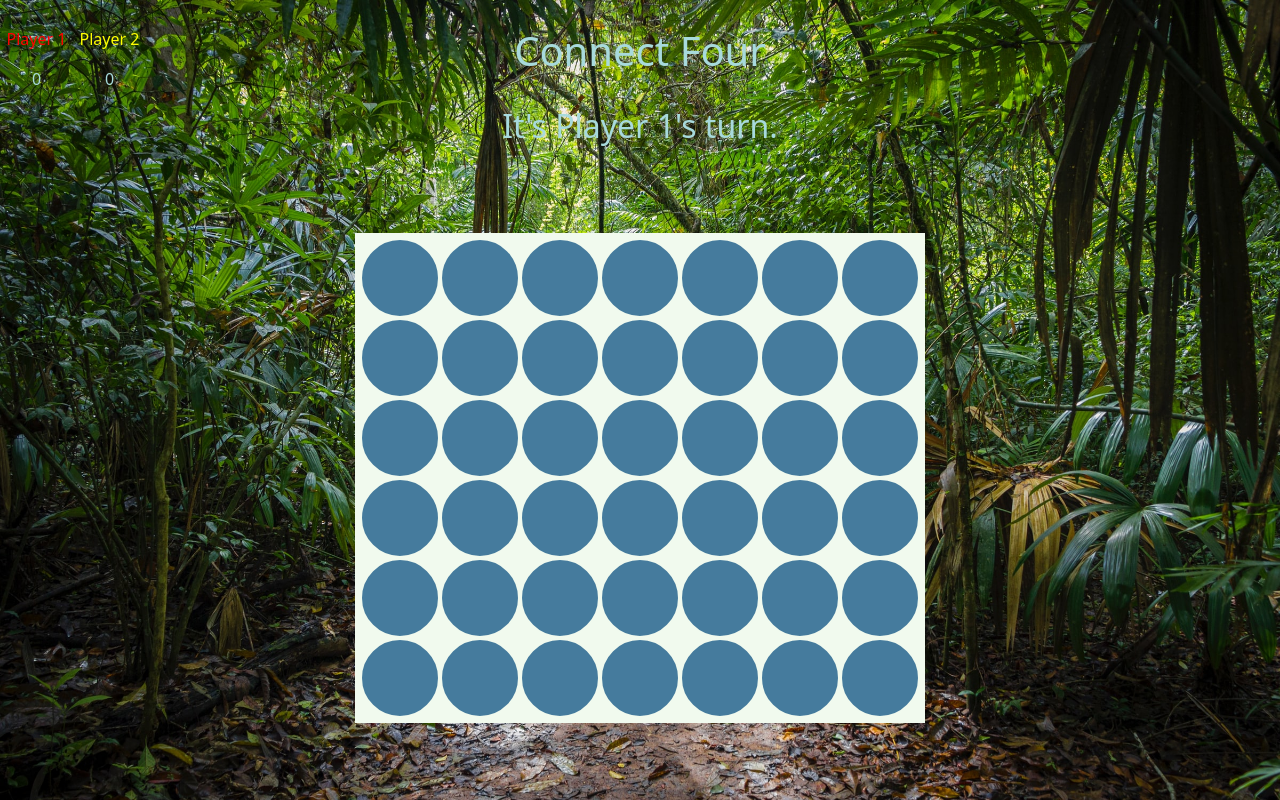
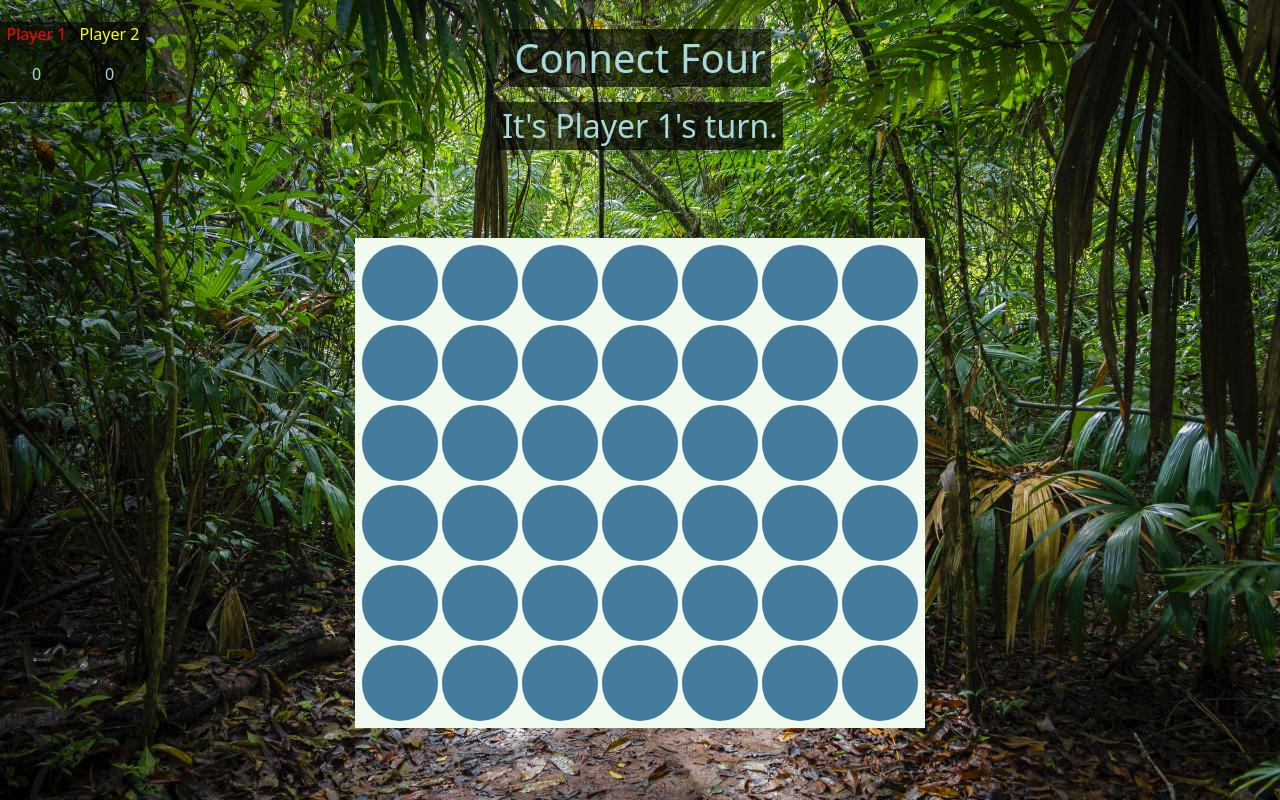
Before and after one commit to ajsprunger/connect-four, a plain HTML site: page index.html in a window 1280 px wide. Drawn offline with nearby package versions, Linux system fonts and the light colour scheme.

Commit message:
gives text opaque background to stand out against image

```diff
--- a/css/style.css
+++ b/css/style.css
@@ -64,6 +64,14 @@ section.hover-zones {
 
 h1 {
   justify-content: center;
+  align-self: center;
+  padding: 5px;
+  background-color: rgba(0, 0, 0, 0.65);
+}
+
+#message {
+  background-color: rgba(0, 0, 0, 0.65);
+  padding: 5px;
 }
 
 #page-top {
@@ -76,6 +84,7 @@ h1 {
   display: grid;
   grid-template-columns: 73px 73px;
   grid-template-rows: 50% 50%;
+  background-color: rgba(0, 0, 0, 0.65);
 }
 
 #player1 {
```
